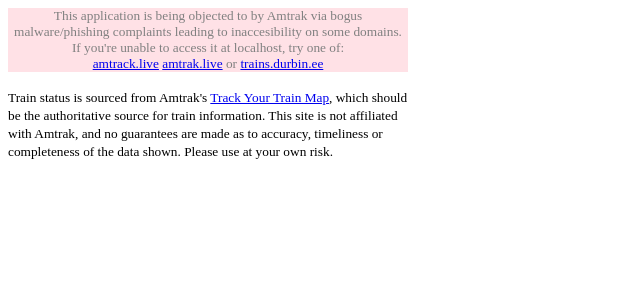
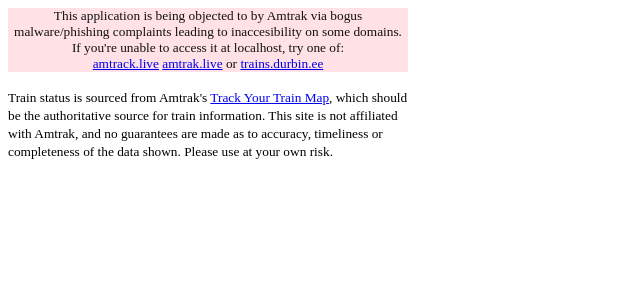
Before and after one commit to ewdurbin/amtrak, a Python web app: template templates/base.jinja2 in a window 1280 px wide. Shown: the top 300 px of the page, without its empty margins (0-640 px from the left). Run offline with Jinja, Linux system fonts and the light colour scheme; the template is opened without the code that fills it, so the values that code supplies are empty.

Commit message:
90 + lighthouse scoring

```diff
--- a/templates/base.jinja2
+++ b/templates/base.jinja2
@@ -1,7 +1,7 @@
 <!DOCTYPE html>
-<html>
+<html lang="en">
   <head>
-    <meta name=viewport content="width=device-width, initial-scale=1.0, maximum-scale=1.0, user-scalable=0">
+    <meta name=viewport content="width=device-width, initial-scale=1.0, maximum-scale=5.0">
     {% block extra_head %}
     {% endblock %}
 
@@ -28,10 +28,10 @@
       }
     </style>
 
-    <link rel="apple-touch-icon" sizes="180x180" href="static/favicon/apple-touch-icon.png">
-    <link rel="icon" type="image/png" sizes="32x32" href="static/favicon/favicon-32x32.png">
-    <link rel="icon" type="image/png" sizes="16x16" href="static/favicon/favicon-16x16.png">
-    <link rel="manifest" href="static/favicon/site.webmanifest">
+    <link rel="apple-touch-icon" sizes="180x180" href="/static/favicon/apple-touch-icon.png">
+    <link rel="icon" type="image/png" sizes="32x32" href="/static/favicon/favicon-32x32.png">
+    <link rel="icon" type="image/png" sizes="16x16" href="/static/favicon/favicon-16x16.png">
+    <link rel="manifest" href="/static/favicon/site.webmanifest">
     {% block opengraph %}
     <title>{{ request.headers.get("HOST") }}</title>
     <meta property="og:title" content="{{ request.headers.get('HOST') }}" />
@@ -43,7 +43,7 @@
     <meta property="og:image" content="https://{{ request.headers.get('HOST') }}/static/opengraph.png" />
   </head>
   <body style="font-family: serif;">
-    <div style="width: 100%; font-size: smaller; max-width: 30em; background-color: #FFE1E6; color: grey; text-align: center;">
+    <div style="width: 100%; font-size: smaller; max-width: 30em; background-color: #FFE1E6; color: #111111; text-align: center;">
       <span style="width: 100%;">This application is being objected to by Amtrak via bogus malware/phishing complaints leading to inaccesibility on some domains.</span><br>
       <span style="width: 100%;">If you're unable to access it at {{ request.headers.get("HOST") }}, try one of:</span><br>
       <span style="width: 100%;">
```
